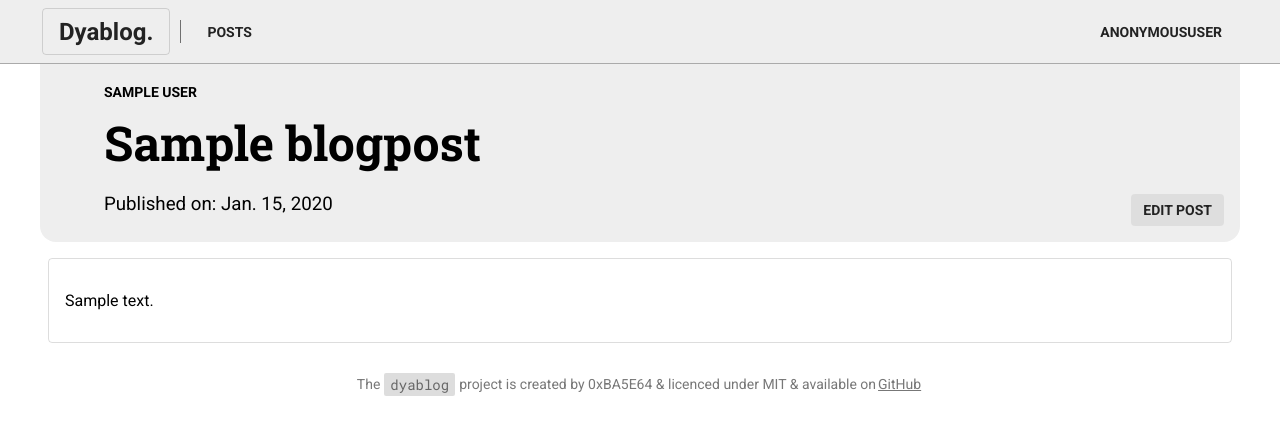
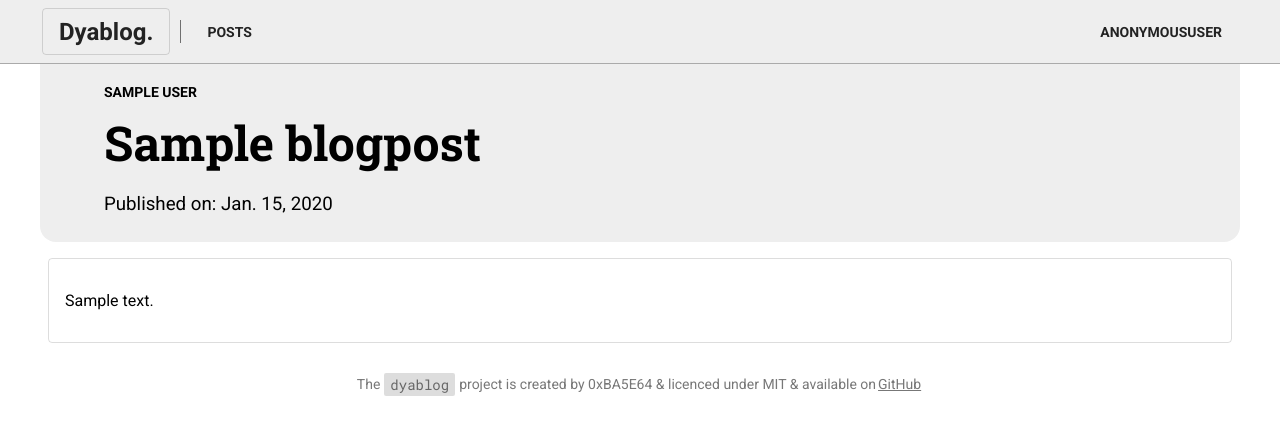
Before and after one commit to 0xBA5E64/dyablog, a Django app: a page that uses blog/templates/blog/view_post.html in a window 1280 px wide. Shown: the top 435 px of the page. Run offline with Django 4.2, Linux system fonts and the light colour scheme; tables that the repository leaves empty hold one stand-in row (values such as "Sample post").

Commit message:
Conditionally allow for post edit only if user is logged in

```diff
--- a/blog/templates/blog/view_post.html
+++ b/blog/templates/blog/view_post.html
@@ -10,7 +10,9 @@
         <h2 class="author">{{ post.author }}</h2>
         <h1 class="title">{{ post.title }}</h1>
         <h3 class="pub-date">Published on: <span>{{post.pub_date.date}}</span></h3>
+        {% if user.is_authenticated %}
         <a class="edit" href="edit">Edit Post</a>
+        {% endif %}
     </div>
     <div class="post-body">
         {{ post.body }}
--- a/blog/views.py
+++ b/blog/views.py
@@ -1,17 +1,18 @@
 from django.http import HttpResponse, Http404
 from django.shortcuts import render, get_object_or_404, redirect
-from django.contrib.auth import login, authenticate
+from django.contrib.auth.decorators import login_required
 from blog.models import BlogPost
 
 # Create your views here.
 
 def index(request):
-    return render(request, 'blog/post_index.html', {'data': BlogPost.objects.order_by('-pub_date'), 'user': request.user})
+    return render(request, 'blog/post_index.html', {'data': BlogPost.objects.order_by('-pub_date')})
 
 def post(request, blogpost_slug):
     selected_post = get_object_or_404(BlogPost, slug=blogpost_slug)
     return render(request, 'blog/view_post.html', {'post': selected_post})
 
+@login_required(login_url="blog:login")
 def edit_post(request, blogpost_slug):
     selected_post = get_object_or_404(BlogPost, slug=blogpost_slug)
 
```
